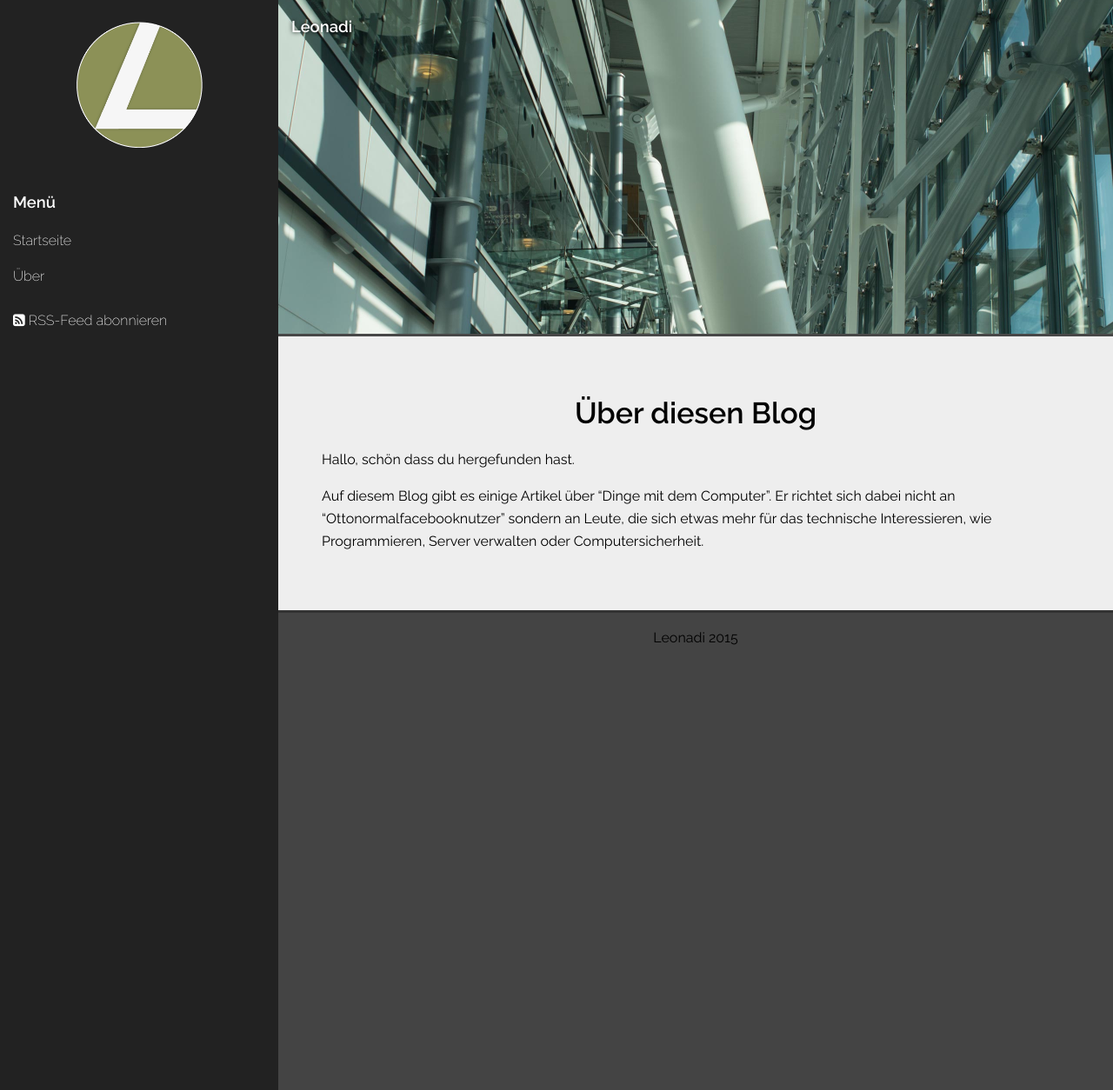
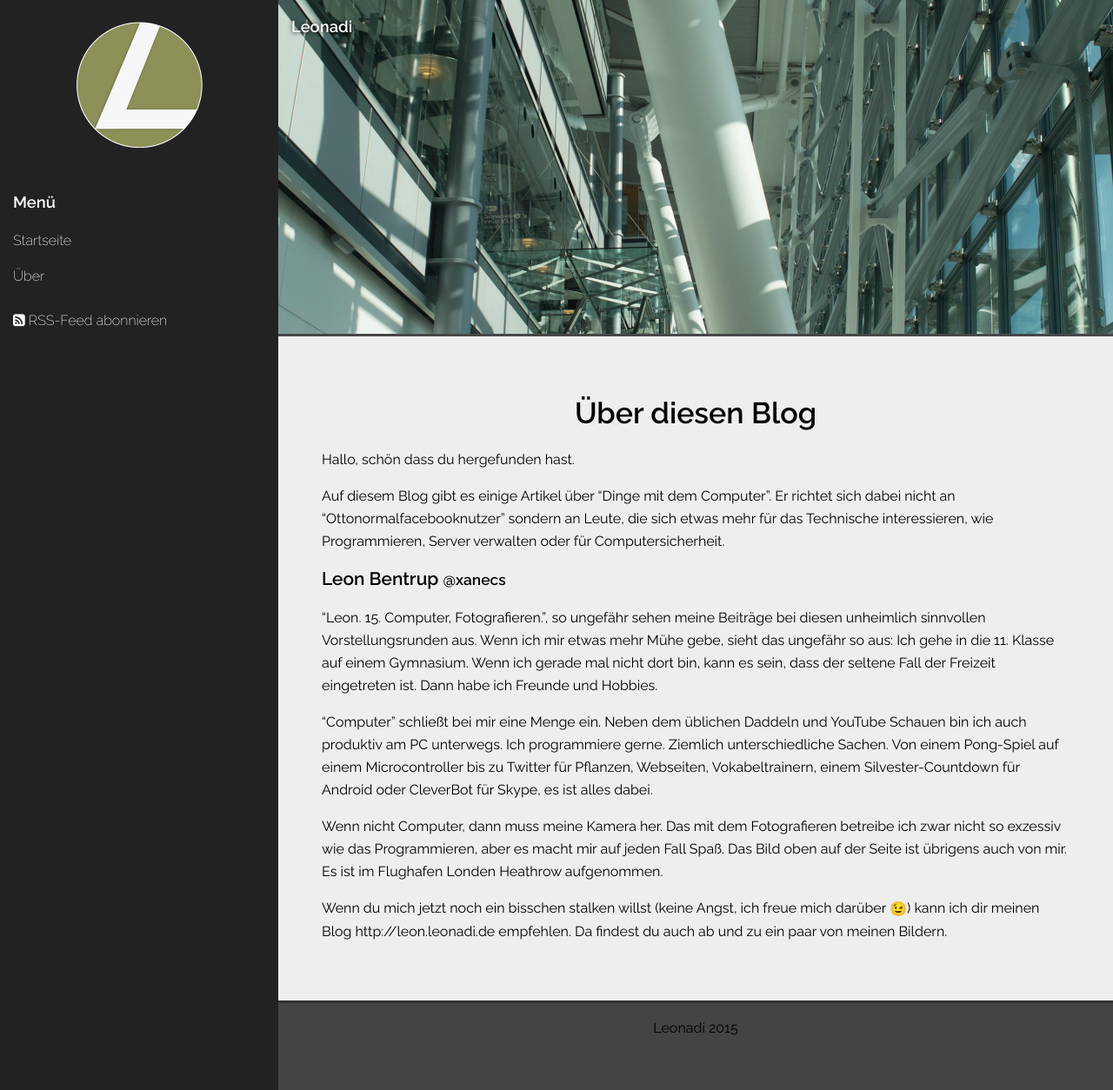
Before and after one commit to LeonAdi/leonadi.github.io, a Jekyll site: the page built from about.md, in a window 1280 px wide and 1254 px high. Shown: the whole window at 87% size. Built offline with Jekyll 4.4.1, drawn with Linux system fonts in a browser that asks for light colours; nearby versions of some CDN libraries; emoji names are drawn with the system emoji font.

Commit message:
Extend about again

```diff
--- a/about.md
+++ b/about.md
@@ -8,14 +8,14 @@ thumb: /assets/posts/about/banner.jpg
 Hallo, schön dass du hergefunden hast.
 
 
-Auf diesem Blog gibt es einige Artikel über "Dinge mit dem Computer". Er richtet sich dabei nicht an "Ottonormalfacebooknutzer" sondern an Leute, die sich etwas mehr für das technische Interessieren, wie Programmieren, Server verwalten oder Computersicherheit.
-{% comment %}
+Auf diesem Blog gibt es einige Artikel über "Dinge mit dem Computer". Er richtet sich dabei nicht an "Ottonormalfacebooknutzer" sondern an Leute, die sich etwas mehr für das Technische interessieren, wie Programmieren, Server verwalten oder für Computersicherheit.
 
 ## Leon Bentrup <small>@xanecs</small>
-"Leon. 15. Computer, Fotografieren.", so ungefähr sehen meine Beiträge bei diesen unheimlich sinnvollen Vorstellungsrunden aus. Wenn ich mir etwas mehr Mühe gebe, sieht das ungefähr so aus: Ich gehe in die 11. Klasse auf einem Gymnasium. Wenn ich gerade mal nicht dort bin, kann es sein, dass der seltene Fall der Freizeit eingetreten ist: Meine Begeisterung fürs Programmieren habe ich meinem
+"Leon. 15. Computer, Fotografieren.", so ungefähr sehen meine Beiträge bei diesen unheimlich sinnvollen Vorstellungsrunden aus. Wenn ich mir etwas mehr Mühe gebe, sieht das ungefähr so aus: Ich gehe in die 11. Klasse auf einem Gymnasium. Wenn ich gerade mal nicht dort bin, kann es sein, dass der seltene Fall der Freizeit eingetreten ist. Dann habe ich Freunde und Hobbies.
 
-Wenn nicht Computer, dann muss meine Kamera her. Das mit dem Fotografieren betreibe ich zwar nicht so exzessiv wie das Programmieren, aber es macht mir auf jeden Fall Spaß. ...
+"Computer" schließt bei mir eine Menge ein. Neben dem üblichen Daddeln und YouTube Schauen bin ich auch produktiv am PC unterwegs. Ich programmiere gerne. Ziemlich unterschiedliche Sachen. Von einem Pong-Spiel auf einem Microcontroller bis zu Twitter für Pflanzen, Webseiten, Vokabeltrainern, einem Silvester-Countdown für Android oder CleverBot für Skype, es ist alles dabei.
+
+Wenn nicht Computer, dann muss meine Kamera her. Das mit dem Fotografieren betreibe ich zwar nicht so exzessiv wie das Programmieren, aber es macht mir auf jeden Fall Spaß.
 Das Bild oben auf der Seite ist übrigens auch von mir. Es ist im Flughafen Londen Heathrow aufgenommen.
 
 Wenn du mich jetzt noch ein bisschen stalken willst (keine Angst, ich freue mich darüber :wink:) kann ich dir meinen Blog http://leon.leonadi.de empfehlen. Da findest du auch ab und zu ein paar von meinen Bildern.
-{% endcomment %}
```
